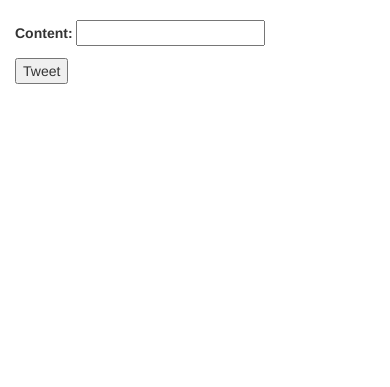
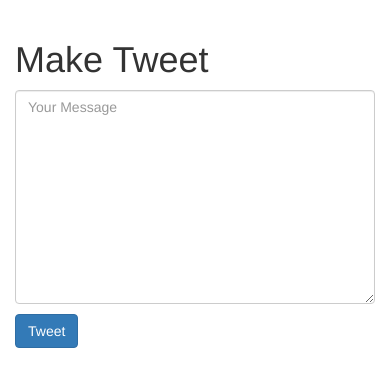
Before and after one commit to rathee95/My-Twitter, a Django app: page /tweet/create/ in a window 390 px wide. Shown: the part 163-550 px from the top of the page. Run offline with Django 3.2, Linux system fonts and the light colour scheme; some libraries are stand-ins or nearby versions.

Commit message:
list view shifted to home page + create tweet added at home

```diff
--- a/tweetme/urls.py
+++ b/tweetme/urls.py
@@ -18,11 +18,11 @@ from django.contrib import admin
 from django.conf import settings
 from django.conf.urls.static import static
 from .views import home
-
+from tweets.views import TweetListView
 
 urlpatterns = [
     url(r'^admin/', admin.site.urls),
-    url(r'^$', home,name="home"),
+    url(r'^$', TweetListView.as_view(),name="home"),
     url(r'^tweet/', include('tweets.urls' ,namespace = 'tweet') ),
 ]
 
--- a/tweets/forms.py
+++ b/tweets/forms.py
@@ -2,6 +2,10 @@ from django import forms
 from .models import Tweet
 
 class TweetModelForm(forms.ModelForm):
+	content = forms.CharField(label ="", widget = forms.Textarea(
+		attrs = {'placeholder':"Your Message",
+		 "class": "form-control"}))
+
 	class Meta:
 		model = Tweet
 		fields = ["content"]
--- a/tweets/templates/tweets/create_view.html
+++ b/tweets/templates/tweets/create_view.html
@@ -2,7 +2,10 @@
 {% block title %} Make Tweet | {{ block.super}}{% endblock title %}
 {% block content %}
 
-
-{% include "tweets/form.html" with form=form btn_title='Tweet' %}
-
+<div class="row">
+	<div class="col-sm-8 col-sm-offset-2">
+		<h1>Make Tweet</h1>
+		{% include "tweets/form.html" with form=form btn_title='Tweet' %}
+	</div>
+</div>
 {% endblock content %}
--- a/tweets/templates/tweets/form.html
+++ b/tweets/templates/tweets/form.html
@@ -1,5 +1,5 @@
-<form class="form" method="POST" action="">
+<form class="form" method="POST" action="{% if action_url%}{{ action_url }}{% endif %}">
     {% csrf_token %}
      {{ form.as_p }}
-    <input type="submit" value="{{ btn_title }}" />
+    <input class="btn btn-primary" type="submit" value="{{ btn_title }}" />
 </form>
--- a/tweets/urls.py
+++ b/tweets/urls.py
@@ -1,8 +1,12 @@
 from .views import TweetDetailView,TweetDeleteView , TweetListView ,TweetUpdateView, TweetCreateView
 from django.conf.urls import url
+from django.views.generic.base import RedirectView
+
+
 
 urlpatterns = [
-	url(r'^$', TweetListView.as_view(),name="list"),
+	url(r'^$', RedirectView.as_view(url="/")), #redirects to home
+	url(r'^search/$', TweetListView.as_view(),name="list"),
     url(r'^create/$', TweetCreateView.as_view(),name="create"),
     url(r'^(?P<pk>\d+)/$', TweetDetailView.as_view(),name="detail"), #pk --> dynamic url routing
     url(r'^(?P<pk>\d+)/update/$', TweetUpdateView.as_view(),name="update"), #pk --> dynamic url routing
--- a/tweets/views.py
+++ b/tweets/views.py
@@ -57,8 +57,14 @@ class TweetListView(ListView):
 				)
 		return qs
 
+	def get_context_data(self, *args , **kwargs):
+		context = super(TweetListView,self).get_context_data(*args , **kwargs)
+		context['create_form'] = TweetModelForm()
+		context['create_url'] =  reverse_lazy("tweet:create")
+		return context
+
 #now how do the template gets "context" from the class based views?
-	# def get_context_data() -->see documentation
+
 
 
 class TweetDeleteView(LoginRequiredMixin,DeleteView):
```
Also changed, not shown: tweets/templates/tweets/tweet_list.html (+9 -0 lines), db.sqlite3.
